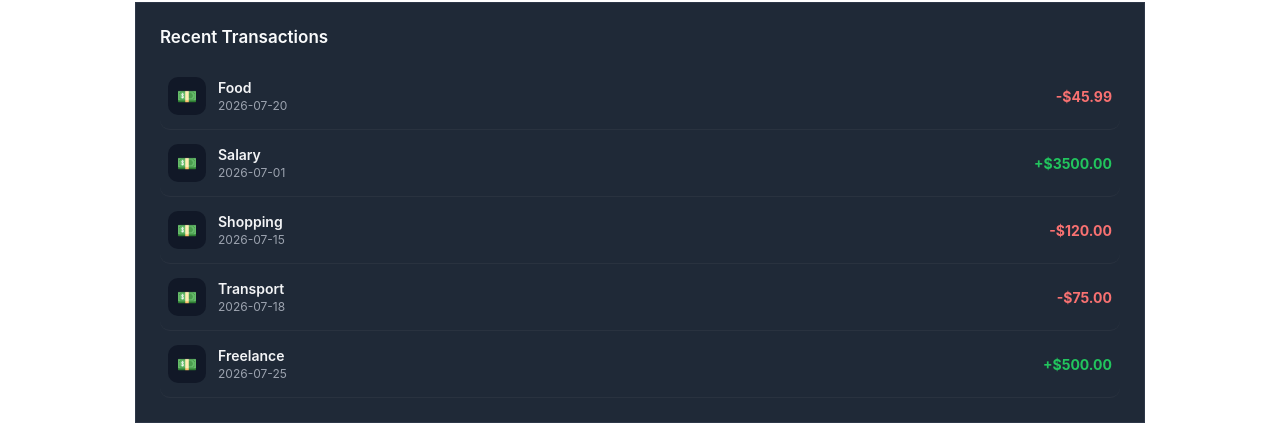
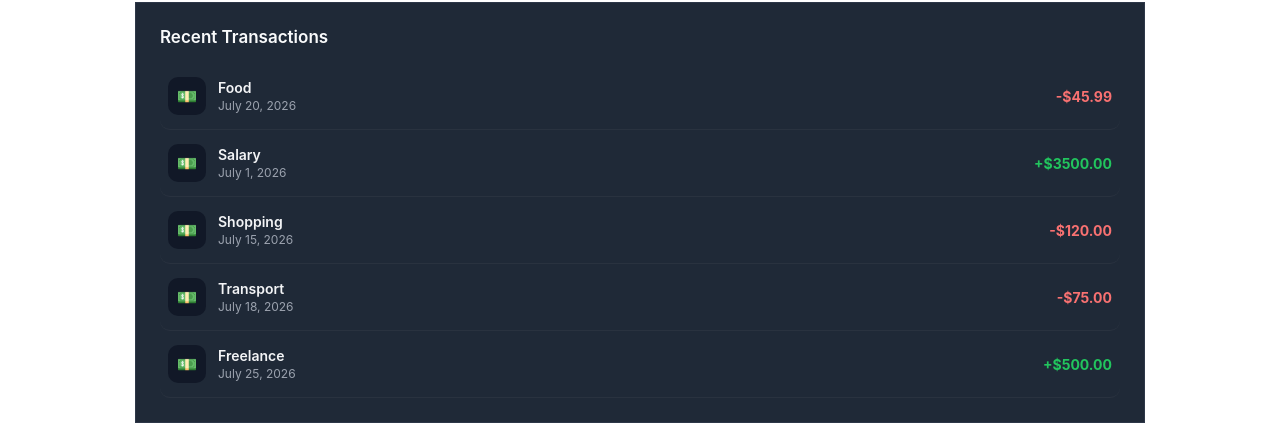
Before and after one commit to pochrahul55-ux/finance-tracker, a React (Vite) app in the folder finance-tracker-app/: page / in a window 1280 px wide. Shown: the part 366-797 px from the top of the page. Built offline with nearby package versions, Linux system fonts and the light colour scheme; data requests are answered from the project's data file.

Commit message:
feat: format transaction date in TransactionsList component

```diff
--- a/finance-tracker-app/src/components/TransactionsList.jsx
+++ b/finance-tracker-app/src/components/TransactionsList.jsx
@@ -1,13 +1,19 @@
 import styles from "./TransactionsList.module.css";
 
 export default function TransactionsList({ amount, category, date, type }) {
+  const formattedDate = new Date(date).toLocaleDateString("en-US", {
+    month: "long",
+    day: "numeric",
+    year: "numeric",
+  });
+
   return (
     <div className={styles.transactionItem}>
       <div className={styles.transactionLeft}>
         <div className={styles.transactionIcon}>💵</div>
         <div>
           <div className={styles.transactionName}>{category}</div>
-          <div className={styles.transactionDate}>{date}</div>
+          <div className={styles.transactionDate}>{formattedDate}</div>
         </div>
       </div>
       <div
```
